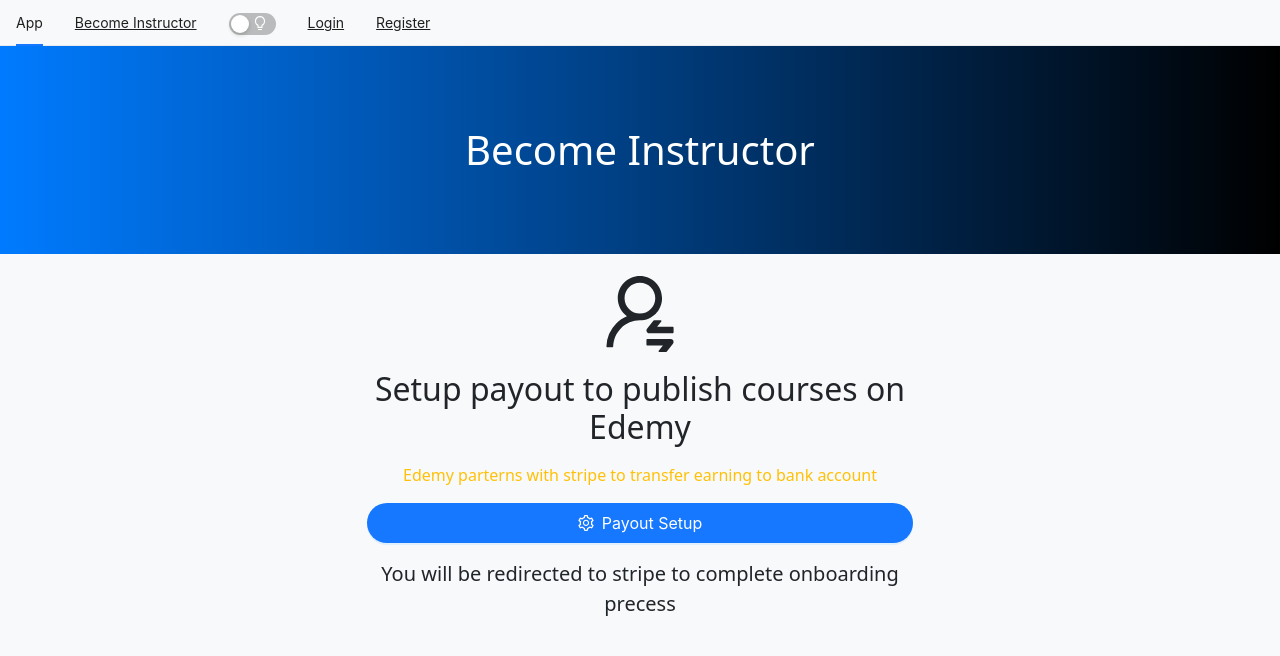
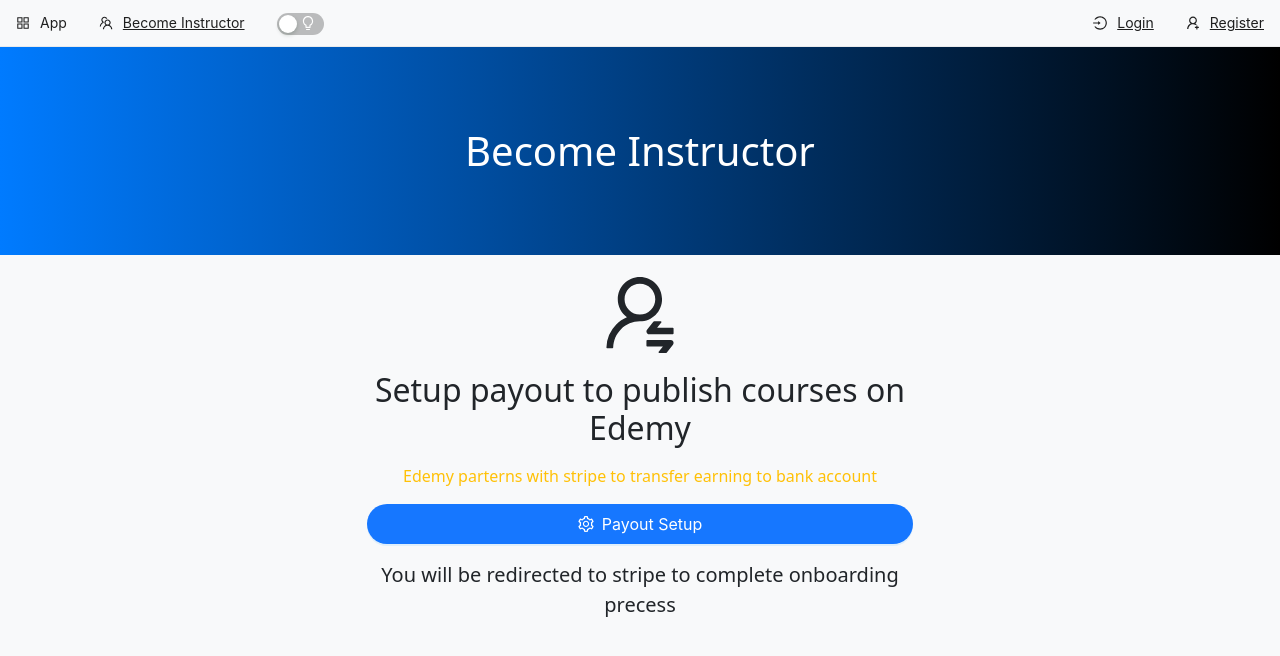
Before and after one commit to swatantragoswami09/Edemy-client, a Next.js app: page /user/become-instructor in a window 1280 px wide. Shown: the top 656 px of the page. Built offline with nearby package versions, Linux system fonts and the light colour scheme; no server answers.

Commit message:
login regi ster moved to right

```diff
--- a/components/TopNav.js
+++ b/components/TopNav.js
@@ -1,24 +1,32 @@
 import { Menu, Switch } from "antd";
-import { BulbOutlined } from "@ant-design/icons";
-import { useState, useEffect, useContext } from "react";
+import Link from "next/link";
+import {
+  BulbOutlined,
+  AppstoreOutlined,
+  CoffeeOutlined,
+  LoginOutlined,
+  LogoutOutlined,
+  UserAddOutlined,
+  CarryOutOutlined,
+  TeamOutlined,
+} from "@ant-design/icons";
+import { useEffect, useState, useContext } from "react";
 import { Context } from "../context";
-import { useRouter } from "next/router";
 import axios from "axios";
 import { toast } from "react-toastify";
-import Link from "next/link";
+import { useRouter } from "next/router";
 import { DarkModeContext } from "../context/DarkModeContext";
 
 const { Item, SubMenu, ItemGroup } = Menu;
 
-const TopNav = ({}) => {
+const TopNav = () => {
   const [current, setCurrent] = useState("");
   const { state, dispatch } = useContext(Context);
   const { user } = state;
+  const { isDarkMode, toggleDarkMode } = useContext(DarkModeContext);
+
   const router = useRouter();
 
-  const { isDarkMode, toggleDarkMode } = useContext(DarkModeContext);
-
-  console.log("TopNav.js", isDarkMode);
   // to control the body background color's toggle
   useEffect(() => {
     document.body.style.setProperty(
@@ -27,8 +35,18 @@
     );
   }, [isDarkMode]);
 
+  useEffect(() => {
+    if (typeof window === "undefined") {
+      return;
+    } else {
+      process.browser && setCurrent(window.location.pathname);
+    }
+  }, [process.browser && window.location.pathname]);
+
   const logout = async () => {
-    dispatch({ type: "LOGOUT" });
+    dispatch({
+      type: "LOGOUT",
+    });
     window.localStorage.removeItem("user");
     const { data } = await axios.get("/api/logout");
     toast(data.message);
@@ -43,21 +61,37 @@
         isDarkMode ? "text-light" : "text-dark"
       }`}
     >
-      <Item key="/" onClick={(e) => setCurrent(e.key)}>
+      <div style={{ display: "flex", alignItems: "center" }}>
+        <Item
+          key="/"
+          onClick={(e) => setCurrent(e.key)}
+          icon={<AppstoreOutlined />}
+        >
           <Link href="/">
             <a>App</a>
           </Link>
         </Item>
-
-      {/* Become Instructor */}
-      {!user && (
-        <Item key="/user/become-instructor" onClick={(e) => setCurrent(e.key)}>
+        {user && user.role && user.role.includes("Instructor") ? (
+          <Item
+            key="/instructor/course/create"
+            onClick={(e) => setCurrent(e.key)}
+            icon={<CarryOutOutlined />}
+          >
+            <Link href="/instructor/course/create">
+              <a>Create Course</a>
+            </Link>
+          </Item>
+        ) : (
+          <Item
+            key="/user/become-instructor"
+            onClick={(e) => setCurrent(e.key)}
+            icon={<TeamOutlined />}
+          >
             <Link href="/user/become-instructor">
               <a>Become Instructor</a>
             </Link>
           </Item>
         )}
-
         {/* Dark mode toggle */}
         <Item key="darkModeToggle" className="dark-mode-toggle">
           <Switch
@@ -67,28 +101,50 @@
             unCheckedChildren={<BulbOutlined />}
           />
         </Item>
+      </div>
 
-      {/* Login */}
-      {!user && (
-        <Item key="/login" onClick={(e) => setCurrent(e.key)}>
+      <div
+        style={{ display: "flex", alignItems: "center", marginLeft: "auto" }}
+      >
+        {user === null ? (
+          <>
+            <Item
+              key="/login"
+              onClick={(e) => setCurrent(e.key)}
+              icon={<LoginOutlined />}
+            >
               <Link href="/login">
                 <a>Login</a>
               </Link>
             </Item>
-      )}
-
-      {/* Register */}
-      {!user && (
-        <Item key="/register" onClick={(e) => setCurrent(e.key)}>
+            <Item
+              key="/register"
+              onClick={(e) => setCurrent(e.key)}
+              icon={<UserAddOutlined />}
+            >
               <Link href="/register">
                 <a>Register</a>
               </Link>
             </Item>
+          </>
+        ) : (
+          <>
+            {user.role && user.role.includes("Instructor") && (
+              <Item
+                key="/instructor"
+                onClick={(e) => setCurrent(e.key)}
+                icon={<TeamOutlined />}
+              >
+                <Link href="/instructor">
+                  <a>Instructor</a>
+                </Link>
+              </Item>
             )}
-
-      {/* User menu */}
-      {user && (
-        <SubMenu title={user.name} className="float-right">
+            <SubMenu
+              icon={<CoffeeOutlined />}
+              title={user && user.name}
+              className="float-right"
+            >
               <ItemGroup>
                 <Item key="/user">
                   <Link href="/user">
@@ -98,7 +154,9 @@
                 <Item onClick={logout}>Logout</Item>
               </ItemGroup>
             </SubMenu>
+          </>
         )}
+      </div>
     </Menu>
   );
 };
--- a/pages/instructor/course/create.js
+++ b/pages/instructor/course/create.js
@@ -1,10 +1,11 @@
-import { useState, useEffect } from "react";
+import { useState, useEffect, useContext } from "react";
 import InstructorRoute from "../../../components/routes/InstructorRoute";
 import CourseCreateForm from "../../../components/forms/CourseCreateForm";
 import Resizer from "react-image-file-resizer";
 import axios from "axios";
 import { toast } from "react-toastify";
 import { useRouter } from "next/router";
+import { DarkModeContext } from "../../../context/DarkModeContext";
 
 const CourseCreate = () => {
   // state
@@ -24,6 +25,7 @@
   const [uploadButtionText, setUploadButtionText] = useState("Upload Image");
 
   const router = useRouter();
+  const { isDarkMode, toggleDarkMode } = useContext(DarkModeContext);
 
   const handleChange = (e) => {
     setValues({ ...values, [e.target.name]: e.target.value });
@@ -85,7 +87,7 @@
   return (
     <InstructorRoute>
       <h1 className="jumbotron text-center bg-primary square">Create Course</h1>
-      <div className="pt-3 pb-3">
+      <div className={`pt-3 pb-3  ${isDarkMode ? "bg-dark" : "bg-light"}`}>
         <CourseCreateForm
           handleSubmit={handleSubmit}
           handleImage={handleImage}
--- a/pages/user/become-instructor.js
+++ b/pages/user/become-instructor.js
@@ -9,6 +9,7 @@
 } from "@ant-design/icons";
 import { toast } from "react-toastify";
 import UserRoute from "../../components/routes/UserRoute";
+import { DarkModeContext } from "../../context/DarkModeContext";
 
 const BecomeInstructor = () => {
   // state
@@ -17,6 +18,8 @@
     state: { user },
   } = useContext(Context);
 
+  const { isDarkMode, toggleDarkMode } = useContext(DarkModeContext);
+  // on clicking payout setup button
   const becomeInstructor = () => {
     setLoading(true);
     axios
@@ -38,7 +41,11 @@
       </h1>
       <div className="container">
         <div className="row">
-          <div className="col-md-6 offset-md-3 text-center">
+          <div
+            className={` col-md-6 offset-md-3 text-center ${
+              isDarkMode ? "bg-dark" : "bg-light"
+            }   ${isDarkMode ? "text-light" : "text-dark"}`}
+          >
             <UserSwitchOutlined className="display-1 pb-3" />
             <br />
             <h2>Setup payout to publish courses on Edemy</h2>
```
Also changed, not shown: components/forms/CourseCreateForm.js (+8 -1 lines), pages/forget-password.js (+17 -5 lines), pages/instructor/revenue.js (+15 -3 lines). Lines whose indentation alone changed are shown as unchanged.
